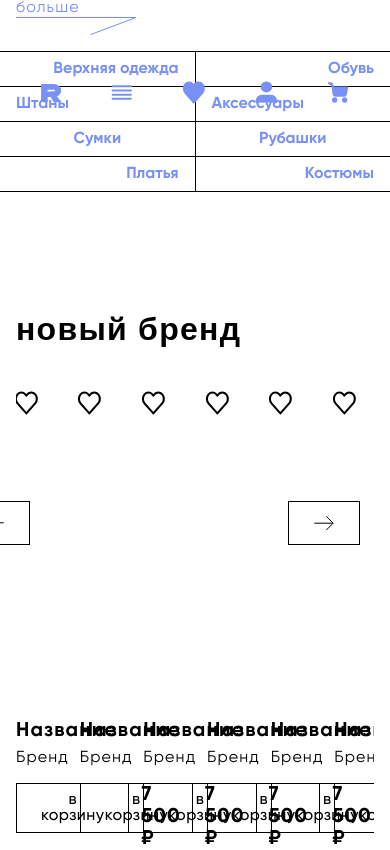
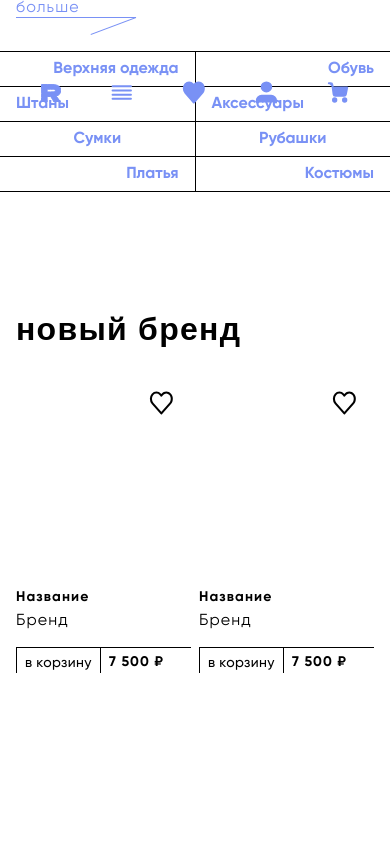
Before and after one commit to alimongairo/reup-front, a React (Vite) app: page / in a window 390 px wide. Shown: the part 722-1572 px from the top of the page. After the commit the page ends 1411 px from the top, so only its background shows below. Built offline with nearby package versions, Linux system fonts and the light colour scheme; a web font is replaced by a local one.

Commit message:
swiper with adaptive

```diff
--- a/src/components/ProductItem/index.module.scss
+++ b/src/components/ProductItem/index.module.scss
@@ -57,3 +57,30 @@
         }
     }
 }
+
+
+@media(max-width: $media-mobile) {
+    .product {
+        &.inSwiper {
+            .image {
+                min-height: 209px;
+            }
+
+            .title {
+                font-size: 14px;
+            }
+
+            .info .ftr {
+                button {
+                    font-size: 14px;
+                    padding: 8px;
+                }
+
+                p {
+                    font-size: 14px;
+                    margin-left: 8px;
+                }
+            }
+        }
+    }
+}
--- a/src/components/ProductItem/index.tsx
+++ b/src/components/ProductItem/index.tsx
@@ -1,8 +1,14 @@
 import React, { useState } from 'react'
 import cx from './index.module.scss';
+import cls from 'classnames';
 import { Image, Button, Fav } from "../ui";
 
-export default function ProductItem() {
+interface IProps {
+    className?: string;
+    size?: 'default' | 'inSwiper';
+}
+
+export default function ProductItem({className, size = "default"}: IProps) {
     const [isFav, setIsFav] = useState(false);
 
     const onFavClick = () => {
@@ -10,7 +16,7 @@ export default function ProductItem() {
     }
 
     return (
-        <div className={cx.product}>
+        <div className={cls(cx.product, cx[size], className)}>
             <div className={cx.image}>
                 <Fav isActive={isFav} onClick={onFavClick} className={cx.fav} />
                 <Image className={cx.img}/>
--- a/src/pages/MainPage/components/ProductSelections/index.module.scss
+++ b/src/pages/MainPage/components/ProductSelections/index.module.scss
@@ -6,7 +6,10 @@
     z-index: 1;
 }
 
+@media(min-width: $media-desktop) {
     .nav {
+        display: contents;
+
         button {
             background: $color-snow;
             width: 44px;
@@ -15,7 +18,7 @@
             z-index: 2;
             position: absolute;
             top: 50%;
-        transform: translate(-50%, -50%);
+            transform: translate(0, -50%);
 
             &.prevBtn {
                 left: -22px;
@@ -30,5 +33,20 @@
             }
         }
 
+    }
+}
+
+@media(max-width: $media-mobile) {
+
+    .nav, .nav button {
+        display: none;
+    }
+
+    .slide{
+        width: 175px;
+        &:not(:last-child){
+            margin-right: 8px;
+        }
+    }
 
 }
--- a/src/pages/MainPage/components/ProductSelections/index.tsx
+++ b/src/pages/MainPage/components/ProductSelections/index.tsx
@@ -1,4 +1,4 @@
-import React, { useCallback, useRef } from 'react';
+import React, { useCallback, useEffect, useRef, useState } from 'react';
 import { Navigation } from 'swiper/modules';
 import { Swiper, SwiperSlide } from 'swiper/react';
 import { useSwiper } from 'swiper/react';
@@ -11,8 +11,13 @@ import { ReactComponent as ArrowIcon } from '../../../../../static/images/icons/
 import cls from 'classnames';
 import ProductItem from "../../../../components/ProductItem";
 import { uid } from "react-uid";
+import '../../../../styles/swipe.scss';
 
 export default function ProductSelections() {
+    const [windowWidth, setWindowWidth] = useState(
+        window.innerWidth,
+    );
+
     const productsPlug = Array(27).fill(null);
 
     const swiperRef = useRef<SwiperRef>();
@@ -31,36 +36,47 @@ export default function ProductSelections() {
         [swiperRef],
     )
 
-    return (
-        <div className={cx.wrapper}>
-            <Swiper
+    useEffect(() => {
+        const handleWindowResize = () => {
+            setWindowWidth(window.innerWidth);
+        };
+
+        window.addEventListener('resize', handleWindowResize);
+
+        return () => {
+            window.removeEventListener('resize', handleWindowResize);
+        };
+    }, []);
+
+    useEffect(() => {
+        if(windowWidth<=758){
+            swiperRef.current?.destroy();
+        } else {
+            swiperRef.current?.init();
+        }
+
+    }, [windowWidth])
 
 
+    return (
+        <div className={cls(cx.wrapper, 'swipe')}>
+            <Swiper
                 spaceBetween={24}
                 slidesPerView={6}
-
                 modules={[Navigation]}
                 onBeforeInit={(swiper) => {
                     swiperRef.current = swiper;
                 }}
+                className="swipe"
             >
 
-                {/* <SwiperSlide>Slide 2</SwiperSlide>
-                <SwiperSlide>Slide 3</SwiperSlide>
-                <SwiperSlide>Slide 4</SwiperSlide>
-                <SwiperSlide>Slide 1</SwiperSlide>
-                <SwiperSlide>Slide 2</SwiperSlide>
-                <SwiperSlide>Slide 3</SwiperSlide>
-                <SwiperSlide>Slide 4</SwiperSlide> */}
-
-                {/* <SwiperSlide key={uid(index)}><ProductItem  /></SwiperSlide> */}
-
                 {
-                    productsPlug.map((_, index) => <SwiperSlide key={uid(index)}><ProductItem  /></SwiperSlide>)
+                    productsPlug.map((_, index) => <SwiperSlide key={uid(index)} className={cx.slide}><ProductItem size="inSwiper"/></SwiperSlide>)
                 }
 
 
             </Swiper>
+
             <div className={cx.nav}>
                 <Button onClick={onPrevClick} className={cx.prevBtn}><ArrowIcon fill="#000000" stroke="#000000" /></Button>
                 <Button onClick={onNextClick} className={cx.nextBtn}><ArrowIcon fill="#000000" stroke="#000000" /></Button>
--- /dev/null
+++ b/src/styles/swipe.scss
@@ -0,0 +1,46 @@
+@media all and (max-width:758px){
+  .swipe {
+    critical:this;
+    position:relative; /* for right padding */
+    overflow-x:scroll;
+    overflow-y:hidden;
+    -webkit-overflow-scrolling: touch;
+    display:flex;
+  }
+
+  .swipe{ /* not valid yet */
+    scrollbar-width:none;
+  }
+
+  .swipe::-webkit-scrollbar{
+    critical:this;
+    display:none;
+  }
+
+  .swipe > *{
+    critical:this;
+    position: relative;
+    margin-left:15px;
+  }
+
+  .swipe > *:first-child{
+    critical:this;
+    margin-left:0;
+  }
+
+  .swipe > *:last-child:after { /* for right padding */
+    critical:this;
+    content: "";
+    display: block;
+    position: absolute;
+    right: -15px;
+    width: 15px;
+    height: 1px;
+  }
+
+  .swipe [class*='grid_cell'] {
+    critical:this;
+    width:260px;
+    flex-shrink: 0;
+  }
+}
```
Lines whose indentation alone changed are shown as unchanged.
